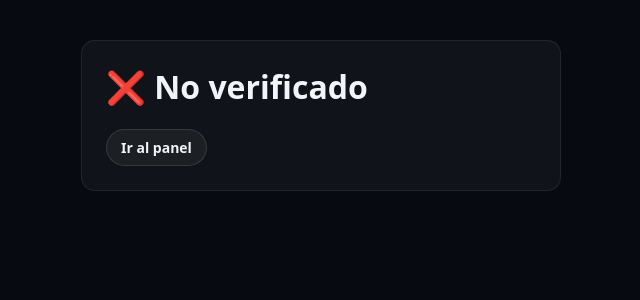
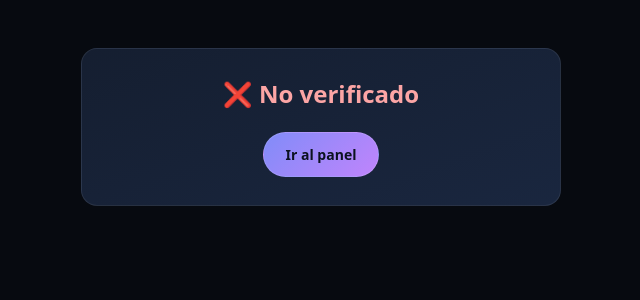
Before and after one commit to wesleyandres50-svg/dette-panel, a FastAPI app: template templates/verify_result (1).html in a window 1280 px wide. Shown: the part 91-391 px from the top of the page, without its empty margins (319-959 px from the left). Run offline with FastAPI, Linux system fonts and the light colour scheme; the template is opened without the code that fills it, so the values that code supplies are empty.

Commit message:
Update verify_result (1).html

```diff
--- a/templates/verify_result (1).html
+++ b/templates/verify_result (1).html
@@ -1,9 +1,41 @@
 {% extends "base.html" %}
 {% block title %}Verificación · Odette{% endblock %}
 {% block content %}
-<div style="max-width:480px;margin:40px auto;padding:24px;border-radius:14px;background:rgba(255,255,255,.04);border:1px solid rgba(255,255,255,.08)">
-  <h1 style="margin-top:0">{% if ok %}✅ Verificado{% else %}❌ No verificado{% endif %}</h1>
-  <p style="line-height:1.5;opacity:.9">{{ message }}</p>
+<style>
+  .verify-box {
+    max-width: 480px;
+    margin: 48px auto;
+    padding: 28px 24px;
+    border-radius: 16px;
+    background: linear-gradient(160deg, rgba(22,32,51,0.95), rgba(26,39,64,0.98));
+    border: 1px solid rgba(255,255,255,0.08);
+    text-align: center;
+  }
+  .verify-box h1 {
+    margin: 0 0 12px;
+    font-size: 1.5rem;
+  }
+  .verify-box p {
+    color: #94a3b8;
+    line-height: 1.55;
+    margin: 0 0 22px;
+  }
+  .verify-box .btn {
+    display: inline-block;
+    padding: 12px 22px;
+    border-radius: 999px;
+    background: linear-gradient(135deg, #818cf8, #c084fc);
+    color: #0b1220;
+    font-weight: 700;
+    text-decoration: none;
+  }
+  .verify-box .btn:hover { filter: brightness(1.08); }
+  .ok h1 { color: #86efac; }
+  .fail h1 { color: #fca5a5; }
+</style>
+<div class="verify-box {% if ok %}ok{% else %}fail{% endif %}">
+  <h1>{% if ok %}✅ Verificado{% else %}❌ No verificado{% endif %}</h1>
+  <p>{{ message }}</p>
   <a class="btn" href="/dashboard">Ir al panel</a>
 </div>
 {% endblock %}
```
